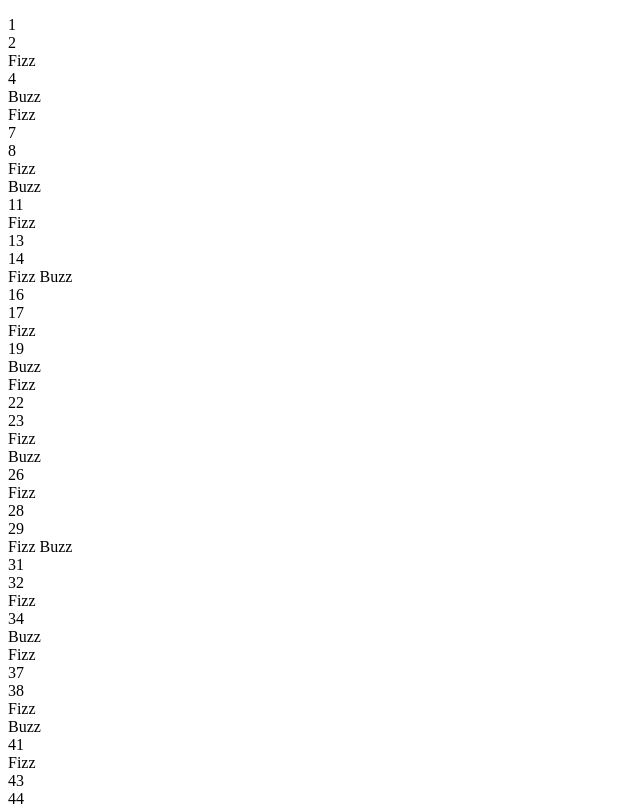
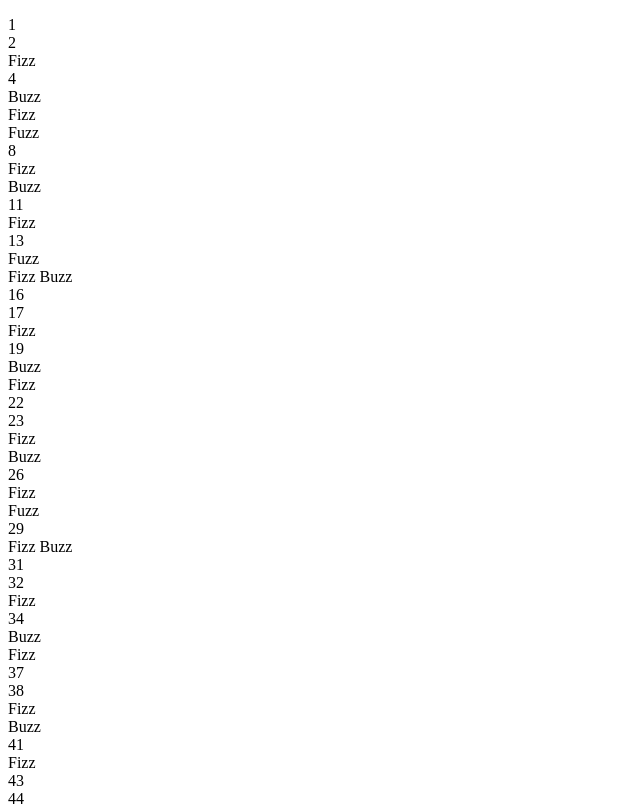
Before and after one commit to nathancarey101/lab5, a plain HTML site: page index.html in a window 1280 px wide. Shown: the top 806 px of the page, without its empty margins (0-640 px from the left). Drawn offline with Linux system fonts and the light colour scheme.

Commit message:
Changes Fuzz

```diff
--- a/index.html
+++ b/index.html
@@ -21,7 +21,10 @@
              }else if (i % 5 == 0){
                 document.getElementById('result').innerHTML+= "Buzz";
             document.getElementById('result').innerHTML+= "<br>";
-             }else {
+             }else if(i % 7 == 0){
+                document.getElementById('result').innerHTML+= "Fuzz";
+            document.getElementById('result').innerHTML+= "<br>";
+             } else{
              document.getElementById('result').innerHTML+= i;
             document.getElementById('result').innerHTML+= "<br>";
              }
```
